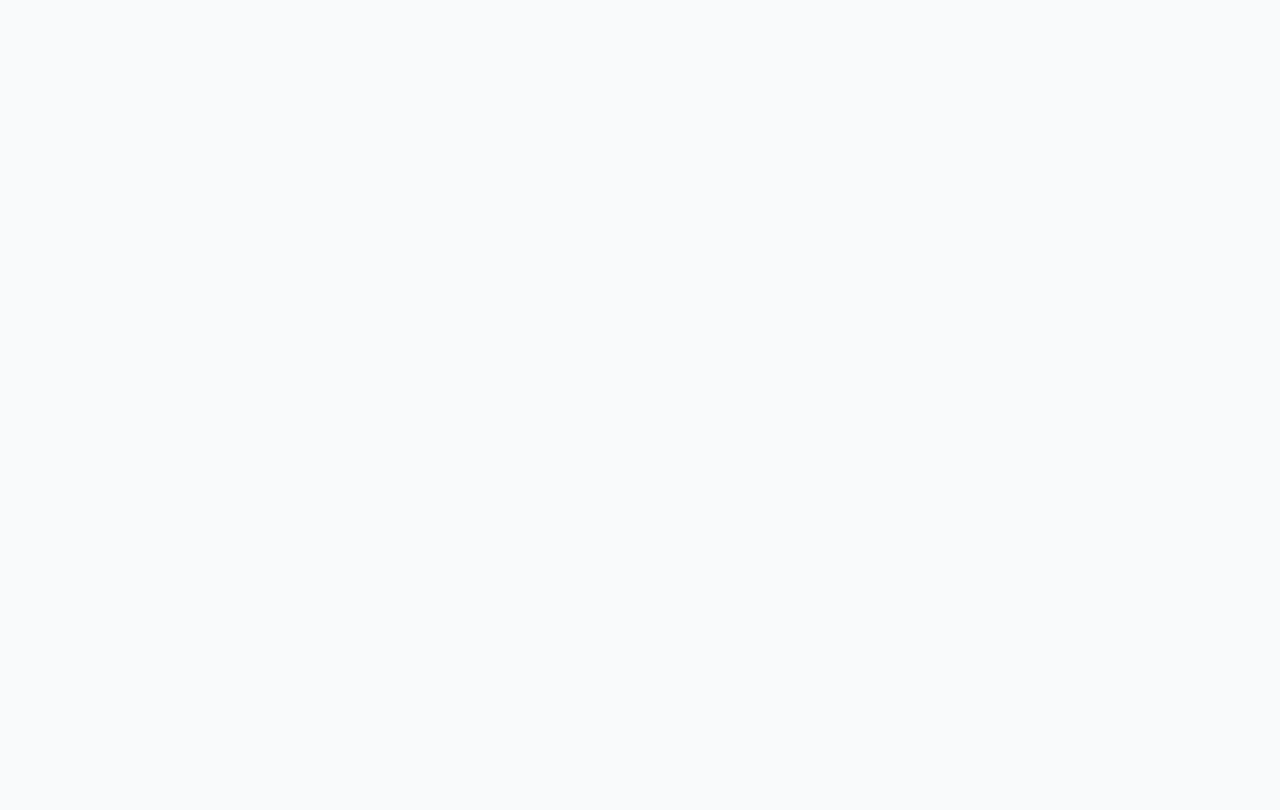
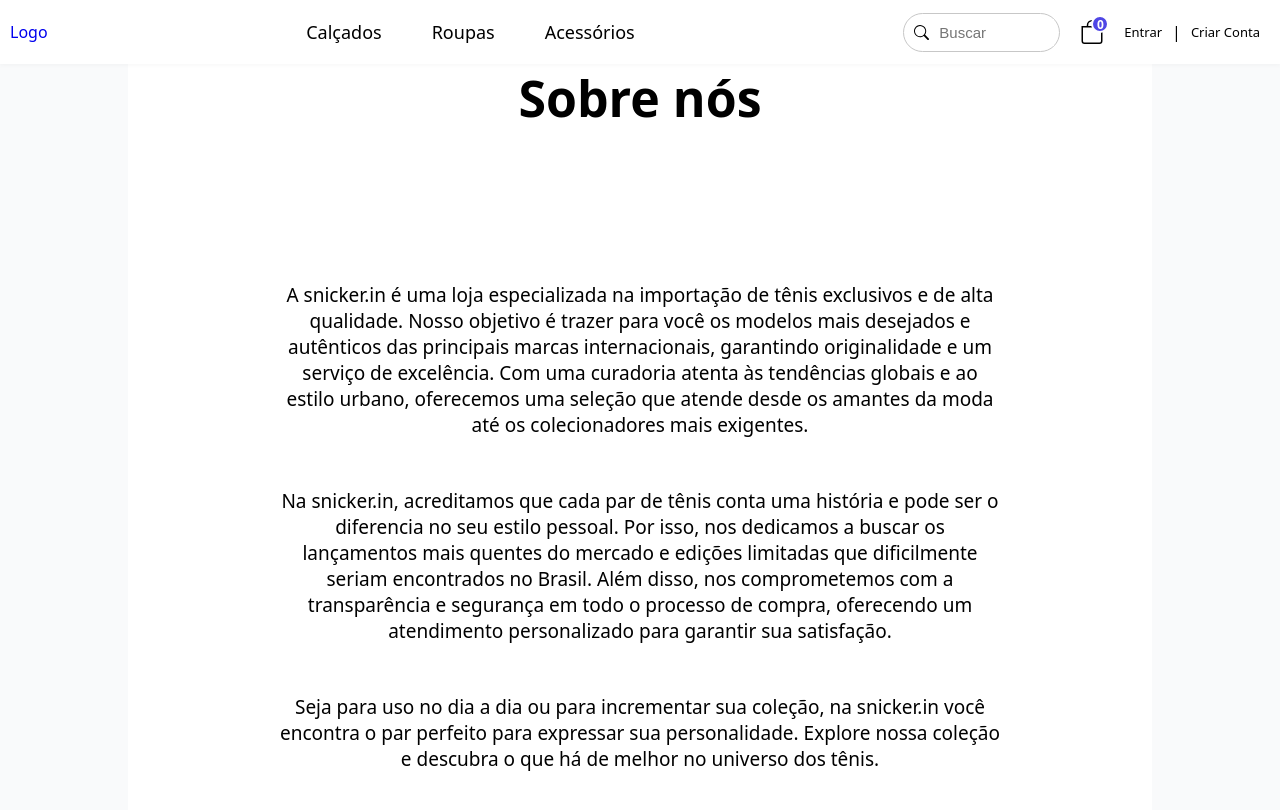
Before and after one commit to Luizhnrs/snicker.in, a React (Create React App) app in the folder frontend/: page /about in a window 1280 px wide. Before the commit this address had no page. Shown: the top 810 px of the page. Built offline with nearby package versions, Linux system fonts and the light colour scheme.

Commit message:
Feat: Create about us page

```diff
--- a/frontend/src/App.tsx
+++ b/frontend/src/App.tsx
@@ -6,6 +6,7 @@ import Home from './pages/Home';
 import Products from './pages/Products';
 import Product from './pages/Product';
 import Cart from './pages/Cart/Cart';
+import AboutUs from './pages/AboutUs';
 
 export default function App() {
   return (
@@ -18,6 +19,7 @@ export default function App() {
           <Route path="/auth/register" element={<Register />} />
           <Route path="/product/:productId" element={<Product />} />
           <Route path="/products/:type" element={<Products />} />
+          <Route path="/about" element={<AboutUs />} />
         </Routes>
       </BrowserRouter>
     </>
--- a/frontend/src/components/SearchForm/SearchForm.tsx
+++ b/frontend/src/components/SearchForm/SearchForm.tsx
@@ -10,7 +10,9 @@ export default function SearchForm() {
 
   const searchProducts = (event: MouseEvent<HTMLElement>) => {
     event.preventDefault();
-    navigate(`/products/${search}`);
+    if (search.length > 0) {
+      navigate(`/products/${search}`);
+    }
   };
 
   return (
--- /dev/null
+++ b/frontend/src/pages/AboutUs/AboutUs.tsx
@@ -0,0 +1,44 @@
+import React from 'react';
+import './aboutUs.css';
+import Header from '../../components/Header';
+
+export default function AboutUs() {
+  return (
+    <main className="about-page">
+      <Header />
+      <div className="about-container">
+        <h1>Sobre nós</h1>
+        <article>
+          <p>
+          A snicker.in é uma loja especializada
+          na importação de tênis exclusivos
+          e de alta qualidade. Nosso objetivo
+          é trazer para você os modelos mais
+          desejados e autênticos das principais
+          marcas internacionais, garantindo originalidade
+          e um serviço de excelência. Com uma curadoria
+          atenta às tendências globais e ao estilo
+          urbano, oferecemos uma seleção que atende desde
+          os amantes da moda até os colecionadores mais exigentes.
+          </p>
+          <p>
+          Na snicker.in, acreditamos que cada par
+          de tênis conta uma história e pode ser o diferencia
+          no seu estilo pessoal. Por isso, nos dedicamos a buscar os
+          lançamentos mais quentes do mercado e edições limitadas
+          que dificilmente seriam encontrados no Brasil. Além disso,
+          nos comprometemos com a transparência e segurança em todo o
+          processo de compra, oferecendo um atendimento personalizado
+          para garantir sua satisfação.
+          </p>
+          <p>
+          Seja para uso no dia a dia ou para incrementar sua coleção,
+          na snicker.in você encontra o par perfeito para expressar
+          sua personalidade. Explore nossa coleção e descubra o que
+          há de melhor no universo dos tênis.
+          </p>
+        </article>
+      </div>
+    </ main>
+  );
+}
--- /dev/null
+++ b/frontend/src/pages/AboutUs/aboutUs.css
@@ -0,0 +1,28 @@
+.about-page {
+  display: flex;
+  justify-content: center;
+}
+
+.about-container {
+  width: 80vw;
+  min-height: 100vh;
+  display: flex;
+  flex-direction: column;
+  justify-content: center;
+  background-color: white;
+  padding-top: 8vh;
+  text-align: center;
+}
+
+.about-container article {
+  margin: 100px;
+  font-size: 19px;
+}
+
+.about-container p {
+  margin: 50px;
+}
+
+.about-container h1 {
+  font-size: 50px;
+}
--- /dev/null
+++ b/frontend/src/pages/AboutUs/index.tsx
@@ -0,0 +1,3 @@
+import AboutUs from './AboutUs';
+
+export default AboutUs;
```
